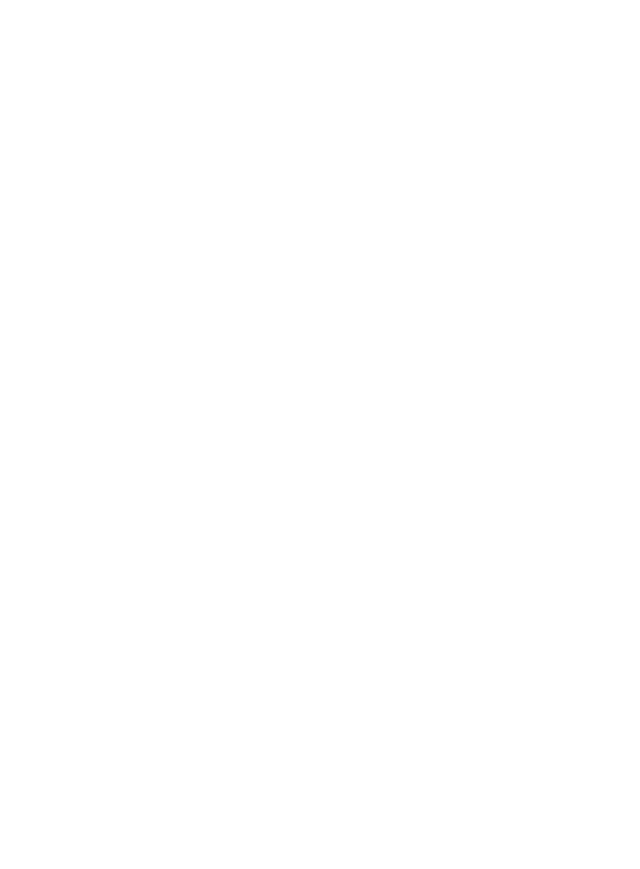
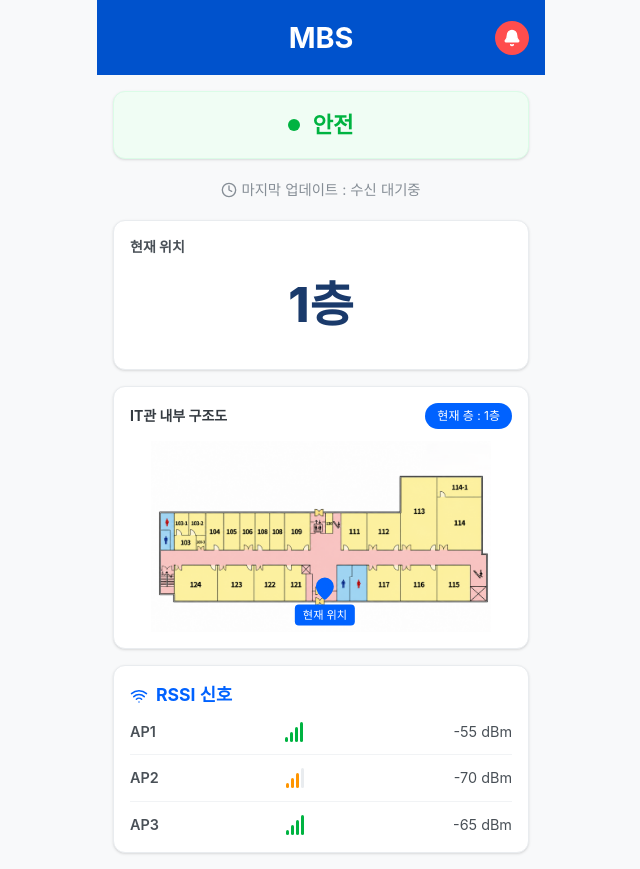
Before and after one commit to SB135246/MBSystem, a React (Vite) app in the folder frontend/: page /main/1/1 in a window 1280 px wide. Before the commit this address had no page. Shown: the whole page, without its empty margins (319-959 px from the left). Before the commit the page ends 800 px from the top, so only its background shows below. Built offline with nearby package versions, Linux system fonts and the light colour scheme; no server answers.

Commit message:
fix: 알림 페이지 로그 수정

```diff
--- a/frontend/src/AlertPage.jsx
+++ b/frontend/src/AlertPage.jsx
@@ -1,8 +1,27 @@
 import { ArrowLeft, Bell, MapPin, ShieldAlert } from "lucide-react";
+
 import { useNavigate } from "react-router-dom";
+
+import { useAlert } from "./context/AlertContext";
 
 const AlertPage = () => {
   const navigate = useNavigate();
+
+  const { alerts } = useAlert();
+
+  // 시간 표시
+  const formatTime = (createdAt) => {
+    const now = new Date();
+    const time = new Date(createdAt);
+
+    const diff = Math.floor((now - time) / 1000);
+
+    if (diff < 60) return "방금 전";
+    if (diff < 3600) return `${Math.floor(diff / 60)}분 전`;
+    if (diff < 86400) return `${Math.floor(diff / 3600)}시간 전`;
+
+    return `${Math.floor(diff / 86400)}일 전`;
+  };
 
   return (
     <div className="min-h-screen bg-[#F8F9FA] p-4">
@@ -11,40 +30,69 @@ const AlertPage = () => {
         <button onClick={() => navigate(-1)} className="mr-2">
           <ArrowLeft />
         </button>
+
         <h1 className="font-bold text-lg">알림</h1>
       </div>
 
       {/* 알림 리스트 */}
       <div className="space-y-3">
-        <div className="bg-red-100 rounded-xl p-4 flex justify-between items-center">
+        {alerts.length === 0 ? (
+          <div className="text-center text-gray-400 mt-10">
+            알림이 없습니다.
+          </div>
+        ) : (
+          alerts.map((alert) => (
+            <div
+              key={alert.id}
+              className={`rounded-xl p-4 flex justify-between items-center ${
+                alert.type === "sos"
+                  ? "bg-red-100"
+                  : alert.type === "leave"
+                    ? "bg-orange-100"
+                    : "bg-purple-100"
+              }`}
+            >
               <div className="flex items-center gap-3">
-            <div className="bg-red-500 text-white p-3 rounded-full">
+                {/* 아이콘 */}
+                <div
+                  className={`text-white p-3 rounded-full ${
+                    alert.type === "sos"
+                      ? "bg-red-500"
+                      : alert.type === "leave"
+                        ? "bg-orange-500"
+                        : "bg-purple-500"
+                  }`}
+                >
+                  {alert.type === "sos" ? (
                     <Bell />
-            </div>
-            <span className="font-bold text-red-500">SOS 신호</span>
-          </div>
-          <span className="text-sm text-gray-500">방금 전</span>
+                  ) : alert.type === "leave" ? (
+                    <MapPin />
+                  ) : (
+                    <ShieldAlert />
+                  )}
                 </div>
 
-        <div className="bg-orange-100 rounded-xl p-4 flex justify-between items-center">
-          <div className="flex items-center gap-3">
-            <div className="bg-orange-500 text-white p-3 rounded-full">
-              <MapPin />
-            </div>
-            <span className="font-bold text-orange-500">위치 이탈</span>
-          </div>
-          <span className="text-sm text-gray-500">10초 전</span>
+                {/* 텍스트 */}
+                <span
+                  className={`font-bold ${
+                    alert.type === "sos"
+                      ? "text-red-500"
+                      : alert.type === "leave"
+                        ? "text-orange-500"
+                        : "text-purple-500"
+                  }`}
+                >
+                  {alert.message}
+                </span>
               </div>
 
-        <div className="bg-purple-100 rounded-xl p-4 flex justify-between items-center">
-          <div className="flex items-center gap-3">
-            <div className="bg-purple-500 text-white p-3 rounded-full">
-              <ShieldAlert />
+              {/* 시간 */}
+              <span className="text-sm text-gray-500">
+                {formatTime(alert.createdAt)}
+              </span>
             </div>
-            <span className="font-bold text-purple-500">장치 탈거 감지</span>
-          </div>
-          <span className="text-sm text-gray-500">30초 전</span>
-        </div>
+          ))
+        )}
       </div>
     </div>
   );
--- a/frontend/src/App.jsx
+++ b/frontend/src/App.jsx
@@ -10,7 +10,7 @@ const App = () => {
     <BrowserRouter>
       <Routes>
         <Route path="/" element={<StartPage />} />
-        <Route path="/main" element={<Home />} />
+        <Route path="/main/:placeId/:moduleNum" element={<Home />} />
         <Route path="/alerts" element={<AlertPage />} />
         <Route path="/admin" element={<AdminLogin />} />
         <Route path="/admin/dashboard" element={<AdminDashboard />} />
--- a/frontend/src/Home.jsx
+++ b/frontend/src/Home.jsx
@@ -1,6 +1,7 @@
 import React, { useState, useEffect, useRef } from "react";
-import { useNavigate, useLocation } from "react-router-dom";
+import { useNavigate, useParams } from "react-router-dom";
 import { Bell, Clock, Wifi, MapPin, ShieldAlert } from "lucide-react";
+import { useAlert } from "./context/AlertContext";
 
 import oneFloor from "./image/oneFloor.png";
 import twoFloor from "./image/twoFloor.png";
@@ -18,49 +19,75 @@ const Home = () => {
   const [alertType, setAlertType] = useState("");
   const [currentSosId, setCurrentSosId] = useState(null);
 
+  // 📍 실시간 위치 상태 추가 (기본값 1층)
+  const [currentFloor, setCurrentFloor] = useState(1);
+
+  const floorImages = {
+    1: oneFloor,
+    2: twoFloor,
+    3: threeFloor,
+  };
+
+  const [markerPosition, setMarkerPosition] = useState({
+    x: 195,
+    y: 160,
+  });
+
+  const [lastUpdated, setLastUpdated] = useState("");
+
+  const { alerts, addAlert } = useAlert();
+
   const audioRef = useRef(null);
 
-  const location = useLocation();
+  const API_URL = import.meta.env.VITE_API_URL;
+  const WS_URL = import.meta.env.VITE_WS_URL;
 
-  const API_URL = import.meta.env.VITE_API_URL;
-  //테스트 코드 polling 방식
-  useEffect(() => {
-    const checkLeaveStatus = async () => {
-      try {
-        const response = await fetch(`${API_URL}/leave/latest/1`);
-
-        if (response.status === 200) {
-          const data = await response.json();
-
-          console.log("이탈 감지:", data);
-
-          setAlertOpen(true);
-          setStatus("alert");
-          setAlertType("leave");
-
-          setAlertCount((prev) => prev + 1);
-        }
-
-        if (response.status === 204) {
-          console.log("정상 상태");
-        }
-      } catch (error) {
-        console.error("이탈 상태 조회 실패:", error);
-      }
-    };
-
-    const timer = setInterval(checkLeaveStatus, 3000);
-
-    return () => clearInterval(timer);
-  }, []);
+  const { placeId, moduleNum } = useParams();
 
   useEffect(() => {
     socket.onConnect = () => {
       console.log("웹소켓 연결 성공");
 
+      console.log(placeId + " " + moduleNum);
+
+      // 📍 [추가] 실시간 위치 정보 수신
+      socket.subscribe(`/topic/location/${placeId}/${moduleNum}`, (message) => {
+        try {
+          const data = JSON.parse(message.body);
+          console.log("실시간 위치 수신:", data);
+
+          // 서버에서 { "floor": 2 } 와 같은 형태로 온다고 가정
+          if (data.floor) {
+            setCurrentFloor(data.floor);
+          }
+
+          if (data.x !== undefined && data.y !== undefined) {
+            // 🔥 좌표 보정
+            const correctedX = data.x * 25 + 20;
+            const correctedY = data.y * 20 + 40;
+
+            console.log("보정 좌표:", correctedX, correctedY);
+
+            setMarkerPosition({
+              x: correctedX,
+              y: correctedY,
+            });
+          }
+
+          setLastUpdated(new Date());
+        } catch (e) {
+          console.error("위치 데이터 파싱 오류:", e);
+        }
+      });
+
       // 📍 위치 이탈 알림
-      socket.subscribe("/topic/leave/1", (message) => {
+      socket.subscribe(`/topic/leave/${placeId}/${moduleNum}`, (message) => {
         console.log("웹소켓 이탈 알림:", message.body);
+
+        addAlert({
+          type: "leave",
+          message: "위치 이탈",
+        });
 
         setAlertOpen(true);
         setStatus("alert");
@@ -70,13 +97,18 @@ const Home = () => {
       });
 
       // 🛡️ 착용 해제 알림
-      socket.subscribe("/topic/wearing/1", (message) => {
+      socket.subscribe(`/topic/wearing/${placeId}/${moduleNum}`, (message) => {
         const data = JSON.parse(message.body);
 
         console.log("착용 상태:", data);
 
         // 미착용 상태일 때만
         if (!data.wearing) {
+          addAlert({
+            type: "wearing",
+            message: "장치 탈거 감지",
+          });
+
           setAlertOpen(true);
           setStatus("alert");
           setAlertType("wearing");
@@ -86,13 +118,18 @@ const Home = () => {
       });
 
       // 🚨 SOS 알림
-      socket.subscribe("/topic/sos/1", (message) => {
+      socket.subscribe(`/topic/sos/${placeId}/${moduleNum}`, (message) => {
         const data = JSON.parse(message.body);
 
         console.log("SOS 수신:", data);
 
         // 서버가 보낸 sosId 저장
         setCurrentSosId(data.sosId);
+
+        addAlert({
+          type: "sos",
+          message: "SOS 신호",
+        });
 
         setAlertOpen(true);
         setStatus("alert");
@@ -120,7 +157,7 @@ const Home = () => {
   // "leave" | "wearing" | "sos"
   const TEST_MODE = "sos";
 
-  useEffect(() => {
+  /*useEffect(() => {
     const sendTestData = async () => {
       try {
         let testData = {};
@@ -128,12 +165,12 @@ const Home = () => {
         // 📍 위치 이탈 테스트
         if (TEST_MODE === "leave") {
           testData = {
-            module_num: 1,
+            module_num: 2,
             place_id: 1,
             btn: 0,
             btn_press_3s: 0,
             light: 0,
-            touch: 300,
+            touch: 0,
 
             wifi: [
               {
@@ -155,7 +192,7 @@ const Home = () => {
         // 🛡️ 착용 해제 테스트
         if (TEST_MODE === "wearing") {
           testData = {
-            module_num: 1,
+            module_num: 2,
             place_id: 1,
             btn: 0,
             btn_press_3s: 0,
@@ -182,12 +219,12 @@ const Home = () => {
         // 🚨 SOS 테스트
         if (TEST_MODE === "sos") {
           testData = {
-            module_num: 1,
+            module_num: 2,
             place_id: 1,
             btn: 0,
             btn_press_3s: 1,
             light: 0,
-            touch: 300,
+            touch: 0,
 
             wifi: [
               {
@@ -228,10 +265,10 @@ const Home = () => {
     sendTestData();
 
     // 30초마다 반복
-    const timer = setInterval(sendTestData, 30000);
+    const timer = setInterval(sendTestData, 10000);
 
     return () => clearInterval(timer);
-  }, []);
+  }, []);*/
 
   // 🔊 오디오 준비
   useEffect(() => {
@@ -274,22 +311,35 @@ const Home = () => {
       console.error("SOS 확인 실패:", error);
     }
   };
+
+  const getRelativeTime = () => {
+    if (!lastUpdated) return "수신 대기중";
+
+    const diff = Math.floor((Date.now() - lastUpdated.getTime()) / 1000);
+
+    if (diff < 10) return "방금 전";
+    if (diff < 60) return `${diff}초 전`;
+
+    const minutes = Math.floor(diff / 60);
+
+    if (minutes < 60) return `${minutes}분 전`;
+
+    const hours = Math.floor(minutes / 60);
+
+    return `${hours}시간 전`;
+  };
   return (
     <div className="flex flex-col min-h-[100dvh] bg-[#F8F9FA]">
       <div className="w-full max-w-md mx-auto flex flex-col flex-1">
         {/* Header */}
         <header className="sticky top-0 z-50 bg-[#0052CC] text-white px-4 py-4 flex justify-center items-center relative">
           <h1 className="text-[clamp(1.2rem,4vw,1.8rem)] font-bold">MBS</h1>
-
-          {/* 🔥 위치 수정된 알림 버튼 */}
           <div className="absolute right-4 top-1/2 -translate-y-1/2">
             <div
               onClick={() => navigate("/alerts")}
-              className="relative bg-[#FF4D4D] rounded-full p-2 flex items-center justify-center cursor-pointer active:scale-95"
+              className="relative bg-[#FF4D4D] rounded-full p-2 cursor-pointer"
             >
               <Bell size={18} fill="white" stroke="white" />
-
-              {/* 알림 숫자 */}
               {alertCount > 0 && (
                 <span className="absolute -top-1 -right-1 bg-white text-red-500 text-[10px] px-1 rounded-full font-bold">
                   {alertCount}
@@ -299,80 +349,67 @@ const Home = () => {
           </div>
         </header>
 
-        {/* Main */}
+        {/* Main Content */}
         <main className="flex-1 p-3 sm:p-4 space-y-4">
-          {/* 가변 안전/위험 상태 섹션 */}
+          {/* 상태 표시 섹션 */}
           <section
-            className={`rounded-xl border shadow-sm overflow-hidden transition-all duration-500 ${
-              status === "alert"
-                ? "bg-red-50 border-red-200"
-                : "bg-green-50 border-green-100" // 🔥 회색에서 연한 초록색으로 변경
-            }`}
+            className={`rounded-xl border shadow-sm transition-all duration-500 ${status === "alert" ? "bg-red-50 border-red-200" : "bg-green-50 border-green-100"}`}
           >
             <div className="py-4 flex justify-center items-center gap-3">
-              {/* 상태 점(Dot) */}
-              <div className="relative flex h-3 w-3">
+              <span
+                className={`relative inline-flex rounded-full h-3 w-3 ${status === "alert" ? "bg-red-500" : "bg-[#00B341]"}`}
+              >
                 {status === "alert" && (
                   <span className="animate-ping absolute inline-flex h-full w-full rounded-full bg-red-400 opacity-75"></span>
                 )}
-                <span
-                  className={`relative inline-flex rounded-full h-3 w-3 ${
-                    status === "alert" ? "bg-red-500" : "bg-[#00B341]"
-                  }`}
-                ></span>
-              </div>
-
-              {/* 텍스트 */}
+              </span>
               <span
-                className={`text-[clamp(1.1rem,4.5vw,1.4rem)] font-extrabold tracking-tight ${
-                  status === "alert" ? "text-red-600" : "text-[#00B341]"
-                }`}
+                className={`text-[clamp(1.1rem,4.5vw,1.4rem)] font-extrabold ${status === "alert" ? "text-red-600" : "text-[#00B341]"}`}
               >
                 {status === "alert" ? "위험" : "안전"}
               </span>
             </div>
           </section>
 
-          {/* 업데이트 시간 */}
           <div className="py-1 flex justify-center items-center text-[clamp(0.75rem,3vw,0.9rem)] text-[#868E96]">
             <Clock size={16} className="mr-1" />
-            마지막 업데이트 : 방금전
+            마지막 업데이트 : {getRelativeTime()}
           </div>
 
-          {/* 현재 위치 */}
+          {/* 현재 위치 섹션 - currentFloor 상태 반영 */}
           <section className="bg-white rounded-xl p-4 border border-[#E9ECEF] shadow-sm">
             <h2 className="text-[#495057] font-bold text-sm">현재 위치</h2>
-
             <div className="flex justify-center py-3">
               <span className="font-extrabold text-[#1A3A6B] text-[clamp(2rem,8vw,3rem)]">
-                1층
+                {currentFloor}층
               </span>
             </div>
           </section>
 
-          {/* 지도 */}
+          {/* 구조도 섹션 - currentFloor 상태 반영 */}
           <section className="bg-white rounded-xl p-4 border border-[#E9ECEF] shadow-sm">
             <div className="flex justify-between items-center mb-3">
               <h2 className="text-[#343A40] font-bold text-sm">
                 IT관 내부 구조도
               </h2>
-
               <div className="bg-[#0062FF] text-white text-[clamp(0.6rem,2.5vw,0.75rem)] px-3 py-1 rounded-full">
-                현재 층 : 1층
+                현재 층 : {currentFloor}층
               </div>
             </div>
-
             <div className="relative w-full aspect-[2/1] flex items-center justify-center">
               <img
-                src={oneFloor}
-                alt="IT관 구조도"
+                src={floorImages[currentFloor] || oneFloor}
+                alt={`${currentFloor}층 구조도`}
                 className="w-full h-full object-contain"
               />
-
-              {/* 마커 */}
-              <div className="absolute bottom-[2%] left-[50%] -translate-x-1/2 flex flex-col items-center">
+              <div
+                className="absolute -translate-x-1/2 -translate-y-1/2 flex flex-col items-center transition-all duration-500"
+                style={{
+                  left: `${markerPosition.x}px`,
+                  top: `${markerPosition.y}px`,
+                }}
+              >
                 <MapPin size={24} className="text-[#0062FF] fill-[#0062FF]" />
-
                 <div className="bg-[#0062FF] text-white text-[clamp(0.5rem,2vw,0.7rem)] px-2 py-[2px] rounded mt-1">
                   현재 위치
                 </div>
@@ -425,15 +462,18 @@ const Home = () => {
         </main>
       </div>
 
-      {/* 모달 */}
+      {/* 경보 모달 */}
       {alertOpen && (
         <div className="fixed inset-0 bg-black/40 flex items-center justify-center z-50">
           <div
-            className={`bg-white rounded-2xl w-[80%] max-w-xs p-6 text-center border shadow-[0_0_40px_rgba(255,0,0,0.4)] ${
-              alertType === "leave" ? "border-orange-300" : "border-red-300"
+            className={`bg-white rounded-2xl w-[80%] max-w-xs p-6 text-center border shadow-xl ${
+              alertType === "leave"
+                ? "border-orange-300"
+                : alertType === "wearing"
+                  ? "border-purple-300"
+                  : "border-red-300"
             }`}
           >
-            {/* 🔔 흔들리는 아이콘 */}
             <div
               className={`w-14 h-14 mx-auto mb-3 rounded-full flex items-center justify-center ${
                 alertType === "leave"
@@ -444,20 +484,13 @@ const Home = () => {
               }`}
             >
               {alertType === "leave" ? (
-                <MapPin
-                  size={28}
-                  className="text-orange-500 animate-location"
-                />
+                <MapPin size={28} className="text-orange-500" />
               ) : alertType === "wearing" ? (
-                <ShieldAlert
-                  size={28}
-                  className="text-purple-500 animate-wearing"
-                />
+                <ShieldAlert size={28} className="text-purple-500" />
               ) : (
-                <Bell size={28} className="text-red-500 animate-bell" />
+                <Bell size={28} className="text-red-500" />
               )}
             </div>
-
             <p
               className={`font-bold text-lg mb-2 ${
                 alertType === "leave"
@@ -471,12 +504,11 @@ const Home = () => {
                 ? "위치 이탈 감지"
                 : alertType === "wearing"
                   ? "착용 해제 감지"
-                  : "SOS 신호"}
+                  : "SOS 신호 발생"}
             </p>
-
             <button
               onClick={handleAlertConfirm}
-              className="w-full bg-red-500 hover:bg-red-600 text-white py-4 rounded-2xl font-bold text-lg shadow-lg shadow-red-200 active:scale-95 transition-all"
+              className="w-full bg-red-500 text-white py-4 rounded-2xl font-bold active:scale-95 transition-all"
             >
               알림 닫기
             </button>
--- a/frontend/src/StartPage.jsx
+++ b/frontend/src/StartPage.jsx
@@ -36,11 +36,11 @@ const StartPage = () => {
 
       // 🔥 약간의 딜레이 후 이동
       setTimeout(() => {
-        navigate("/main");
+        navigate("/main/1/2");
       }, 100);
     } catch (e) {
       console.log("unlock 실패", e);
-      navigate("/main");
+      navigate("/main/1/2");
     }
   };
 
--- /dev/null
+++ b/frontend/src/context/AlertContext.jsx
@@ -0,0 +1,31 @@
+import { createContext, useContext, useState } from "react";
+
+const AlertContext = createContext();
+
+export const AlertProvider = ({ children }) => {
+  const [alerts, setAlerts] = useState([]);
+
+  const addAlert = (alert) => {
+    setAlerts((prev) => [
+      {
+        id: Date.now(),
+        createdAt: new Date().toISOString(),
+        ...alert,
+      },
+      ...prev,
+    ]);
+  };
+
+  return (
+    <AlertContext.Provider
+      value={{
+        alerts,
+        addAlert,
+      }}
+    >
+      {children}
+    </AlertContext.Provider>
+  );
+};
+
+export const useAlert = () => useContext(AlertContext);
```
Also changed, not shown: frontend/src/main.jsx (+6 -1 lines). Lines whose indentation alone changed are shown as unchanged.
